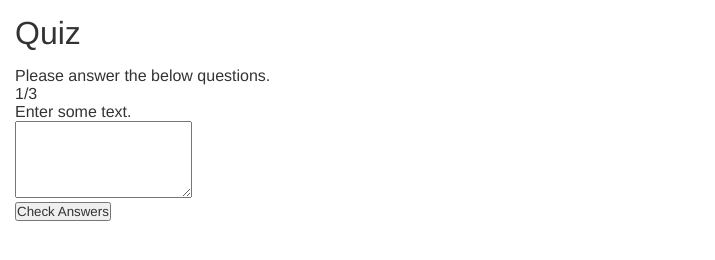
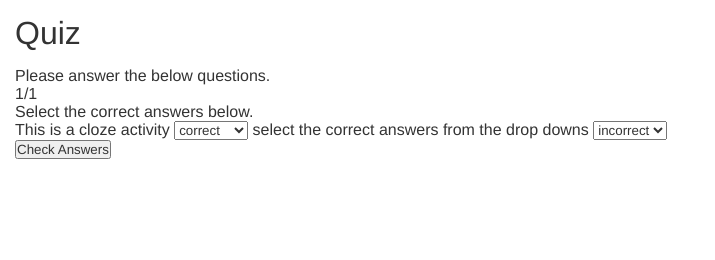
Before and after one commit to Yalgie/tcf-quiz, a website: page dist/demo/index.htm in a window 1280 px wide. Shown: the whole page, without its empty margins (0-715 px from the left). Drawn offline with Linux system fonts and the light colour scheme.

Commit message:
adding support for close questions - still need to add checking methods for it.

```diff
--- a/src/tcf-quiz.js
+++ b/src/tcf-quiz.js
@@ -74,6 +74,9 @@ jQuery.fn.tcf_quiz = function(options) {
             else if (type == "textarea") {
                 methods.buildTextareaAnswer();
             }
+            else if (type == "cloze") {
+                methods.buildClozeAnswer();
+            }
         },
 
         buildRadioAnswers: function() {
@@ -110,6 +113,71 @@ jQuery.fn.tcf_quiz = function(options) {
             var current = settings.questions[settings.currentQuestion - 1].answers;
             settings.elements.answersWrap.html("");
             settings.elements.answersWrap.append("<textarea rows='5'></textarea>");
+        },
+
+        buildClozeAnswer: function() {
+            var current = settings.questions[settings.currentQuestion - 1].answers[0].answerText;
+            var html = methods.extractClozeQuestion(current);
+            settings.elements.answersWrap.html("");
+            settings.elements.answersWrap.append(html);
+        },
+
+        extractClozeQuestion: function(str) {
+            var bracketArr = [];
+            $.each(str.split(''),function(i,v){
+                if(v == "[") bracketArr.push(i+1);
+                if(v == "]") bracketArr.push(i);
+            });
+
+            return(methods.getClozeAnswerArr(bracketArr, str))
+        },
+
+        getClozeAnswerArr: function(arr, str) {
+            var tempArr = [];
+
+            tempArr.push(str.substring(0, arr[0]))
+            $.each(arr,function(i,v){
+                tempArr.push(str.substring(arr[i], arr[i+1]))
+            });
+
+            var htmlArr = [];
+            $.each(tempArr,function(i,v){
+                if (tempArr[i].endsWith("[") && tempArr[i].startsWith("]")) {
+                    htmlArr.push(tempArr[i].substring(1,(tempArr[i].length) - 1))
+                }
+                else if (tempArr[i].startsWith("]")) {
+                    htmlArr.push(tempArr[i].substring(1,tempArr[i].length))
+                }
+                else if (tempArr[i].endsWith("[")) {
+                    htmlArr.push(tempArr[i].substring(0,(tempArr[i].length) - 1))
+                }
+                else {
+                    var current = tempArr[i].split(",");
+                    var tempHtml = [];
+                    tempHtml.push("<select>")
+                    $.each(current,function(x,y){
+                        var newStr = current[x].trim()
+                        if (newStr.startsWith("*")) {
+                            tempHtml.push("<option data-correct='true' value='"+newStr.replace("*","")+"'>"+newStr.replace("*","")+"</option>")
+                        }
+                        else {
+                            tempHtml.push("<option value='"+newStr+"'>"+newStr+"</option>")
+                        }
+                    });
+                    tempHtml.push("</select>")
+                    htmlArr.push(tempHtml.join(""))
+                }
+            });
+
+            function startsWith(prefix) {
+                return this.indexOf(prefix) === 0;
+            }
+
+            function endsWith(suffix) {
+                return this.match(suffix+"$") == suffix;
+            }
+
+            return(htmlArr.join(""))
         },
 
         appendButtons: function() {
```
Also changed, not shown: dist/demo/index.htm.
